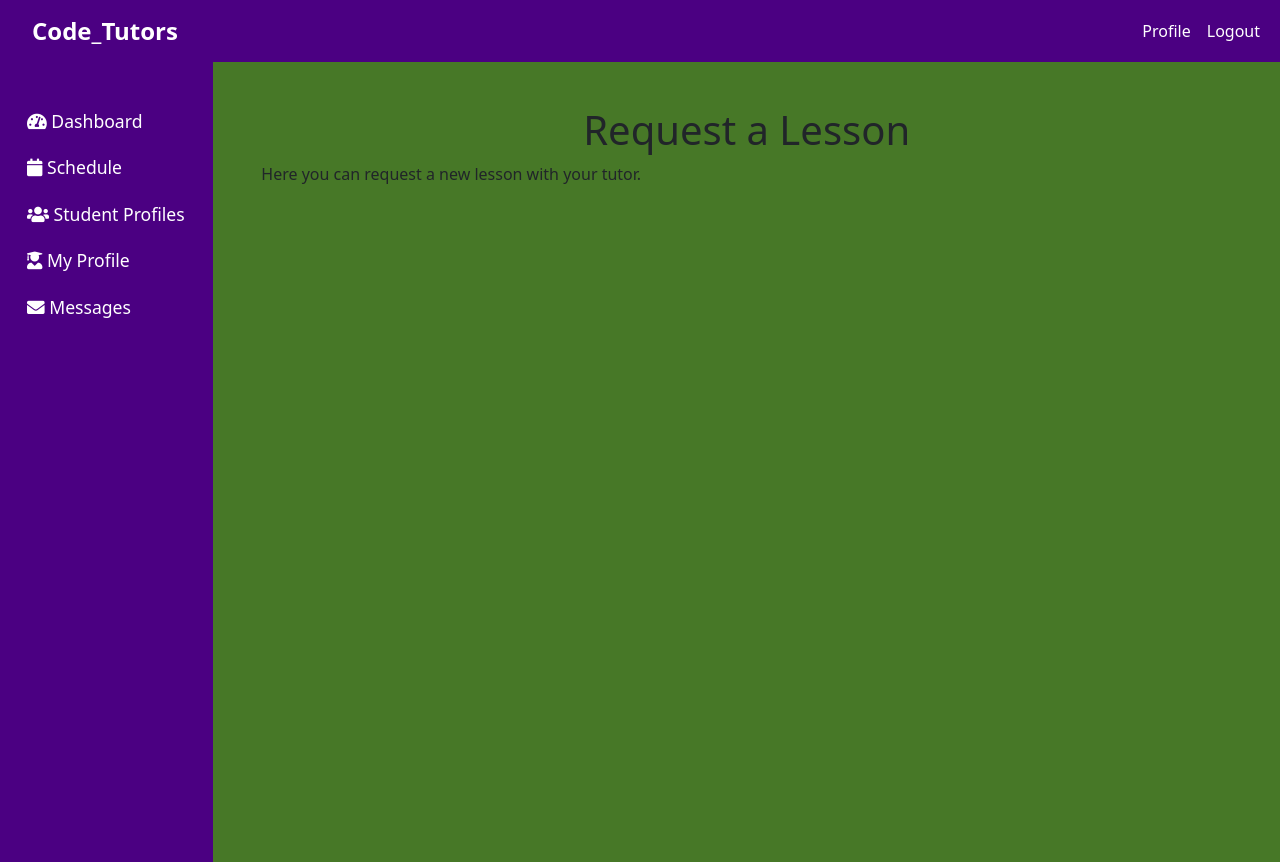
After one commit to arhamzahid23571113/Team-Aardvark, a Django app: template tutorials/templates/request_lesson.html in a window 1280 px wide. The commit adds this page. Run offline with Django 3.2, Linux system fonts and the light colour scheme; the template is opened without the code that fills it, so the values that code supplies are empty; some libraries are stand-ins or nearby versions.

Commit message:
create request_lesson html and directed from student dashboard

```diff
--- a/code_tutors/urls.py
+++ b/code_tutors/urls.py
@@ -43,6 +43,8 @@ urlpatterns = [
     path('admin_dashboard/', views.admin_dashboard, name='admin_dashboard'),
     path('tutor_dashboard/', views.tutor_dashboard, name='tutor_dashboard'),
     path('student_dashboard/', views.student_dashboard, name='student_dashboard'),
+    path('request-lesson/', views.request_lesson, name='request_lesson'),
+
 ]
 
 urlpatterns += static(settings.STATIC_URL, document_root=settings.STATIC_ROOT)
--- a/static/dashboard_style.css
+++ b/static/dashboard_style.css
@@ -36,7 +36,7 @@
 /* Light background for the main content area to create contrast */
 main {
     padding-top: 20px;
-    background-color: #a69ee4;
+    background-color: #477827 !important;
 }
 
 /* Card styling */
--- /dev/null
+++ b/tutorials/templates/request_lesson.html
@@ -0,0 +1,11 @@
+<!-- request_lesson.html -->
+{% extends 'dashboard_base.html' %}
+{% block title %}Request a Lesson{% endblock %}
+
+{% block content %}
+<div class="container mt-4">
+  <h1 class="text-center">Request a Lesson</h1>
+  <p>Here you can request a new lesson with your tutor.</p>
+  <!-- Additional content or form goes here -->
+</div>
+{% endblock %}
--- a/tutorials/templates/student_dashboard.html
+++ b/tutorials/templates/student_dashboard.html
@@ -96,7 +96,7 @@
 (Tutor will have to review
 booking request once made.)
         </pre></p>
-          <a href="#" class="btn btn-outline-light">Request a Lesson</a>
+          <a href="{% url 'request_lesson' %}" class="btn btn-outline-light">Request a Lesson</a>
         </div>
       </div>
     </div>
--- a/tutorials/views.py
+++ b/tutorials/views.py
@@ -156,3 +156,6 @@ def tutor_dashboard(request):
 def student_dashboard(request):
     """Student-specific dashboard."""
     return render(request, 'student_dashboard.html')
+
+def request_lesson(request):
+    return render(request, 'request_lesson.html')
```
